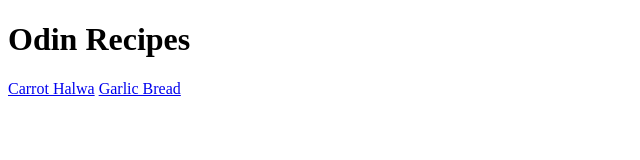
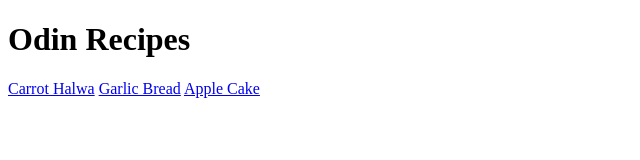
Before and after one commit to vishwakarma13/odin-recipes, a plain HTML site: page index.html in a window 1280 px wide. Shown: the full height of the page, 0-640 px from the left. Drawn offline with Linux system fonts and the light colour scheme.

Commit message:
Add link to apple-cake.html

```diff
--- a/index.html
+++ b/index.html
@@ -8,6 +8,7 @@
         <h1>Odin Recipes</h1>
         <a href="recipes/carrot-halwa.html">Carrot Halwa</a>
         <a href="recipes/garlic-bread.html">Garlic Bread</a>
+        <a href="recipes/apple-cake.html">Apple Cake</a>
 
     </body>
 </html>
```
